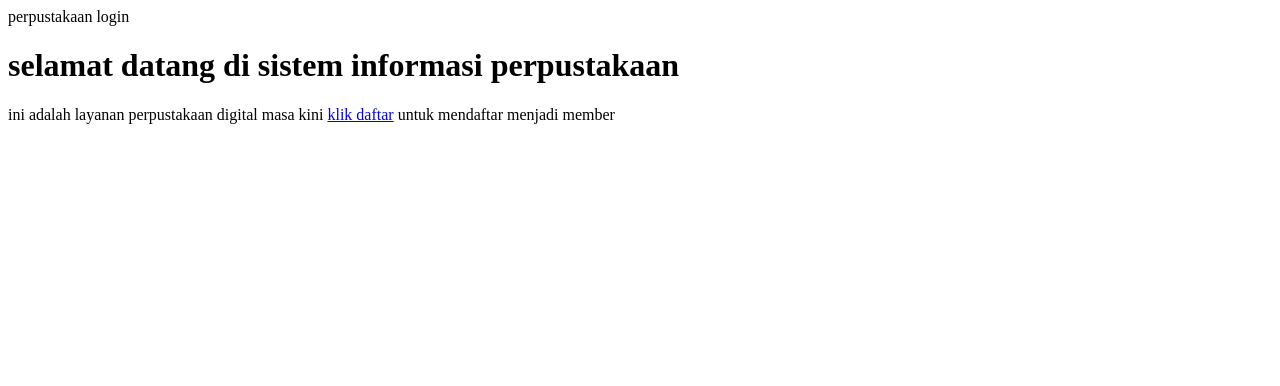
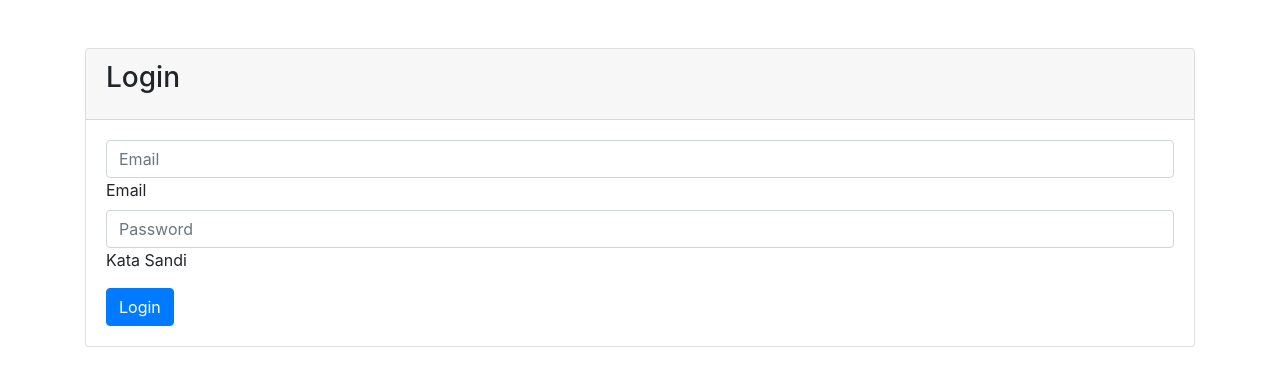
Before and after one commit to realdywiraputra/pustaka_booking_12200946, a CodeIgniter 4 app: template app/Views/halaman/login.php in a window 1280 px wide. Shown: the top 386 px of the page. Run offline with PHP 8.4 and a stand-in for CodeIgniter, Linux system fonts and the light colour scheme; the template is opened without the code that fills it, so the values that code supplies are empty; some libraries are stand-ins or nearby versions.

Commit message:
Tugas Pertemuan 3

```diff
--- a/app/Config/Routes.php
+++ b/app/Config/Routes.php
@@ -34,6 +34,7 @@ $routes->setAutoRoute(true);
 $routes->get('/', 'Home::index');
 $routes->get('/hello', 'SelamatDatang::hal_awal');
 $routes->get('/login', 'SelamatDatang::beranda_login');
+$routes->post('/login', 'Login::cekLogin');
 $routes->get('/daftar-member', 'SelamatDatang::daftar_member');
 
 /*
--- /dev/null
+++ b/app/Views/dasar_tampilan.php
@@ -0,0 +1,15 @@
+<html>
+
+<head>
+    <title></title>
+    <link href="<?= base_url('/assets/css/bootstrap.min.css') ?>" rel="stylesheet" />
+</head>
+
+<body>
+
+    <?= $this->renderSection('konten') ?>
+
+    <script src="<?= base_url('/assets/js/bootstrap.bundle.min.js') ?>"></script>
+</body>
+
+</html>
--- a/app/Views/halaman/login.php
+++ b/app/Views/halaman/login.php
@@ -1,17 +1,27 @@
-<html>
+<?= $this->extend('dasar_tampilan'); ?>
 
-<head>
-    <tittle>perpustakaan login</tittle>
-</head>
+<?= $this->section('konten') ?>
 
-<body>
+<form method="POST" action="<?= base_url('/login') ?>">
+    <div class="container row-col-md-3">
+        <div class="card mt-5">
+            <div class="card-header">
+                <h3 class="card-title">Login</h3>
+            </div>
+            <div class="card-body">
+                <div class="form-floating">
+                    <input id="txtEmail" class="form-control" placeholder="Email" type="text" name="email" />
+                    <label for="txtEmail">Email</label>
+                </div>
+                <div class="form-floating">
+                    <input id="txtPass" class="form-control" placeholder="Password" type="password" name="sandi" />
+                    <label for='txtPass'> Kata Sandi</label>
+                </div>
 
-    <h1>selamat datang di sistem informasi perpustakaan</h1>
-    <p>
-        ini adalah layanan perpustakaan digital masa kini
-        <a href="<?= base_url('/daftar-member') ?>">klik daftar</a> untuk mendaftar menjadi member
-    </p>
+                <button class="btn btn-primary mt-2">Login</button>
+            </div>
+        </div>
+    </div>
+</form>
 
-</body>
-
-</html>
+<?= $this->endSection() ?>
```
Also changed, not shown: app/Controllers/BaseController.php (+6 -1 lines), app/Controllers/Login.php (added, +14 -0 lines).
